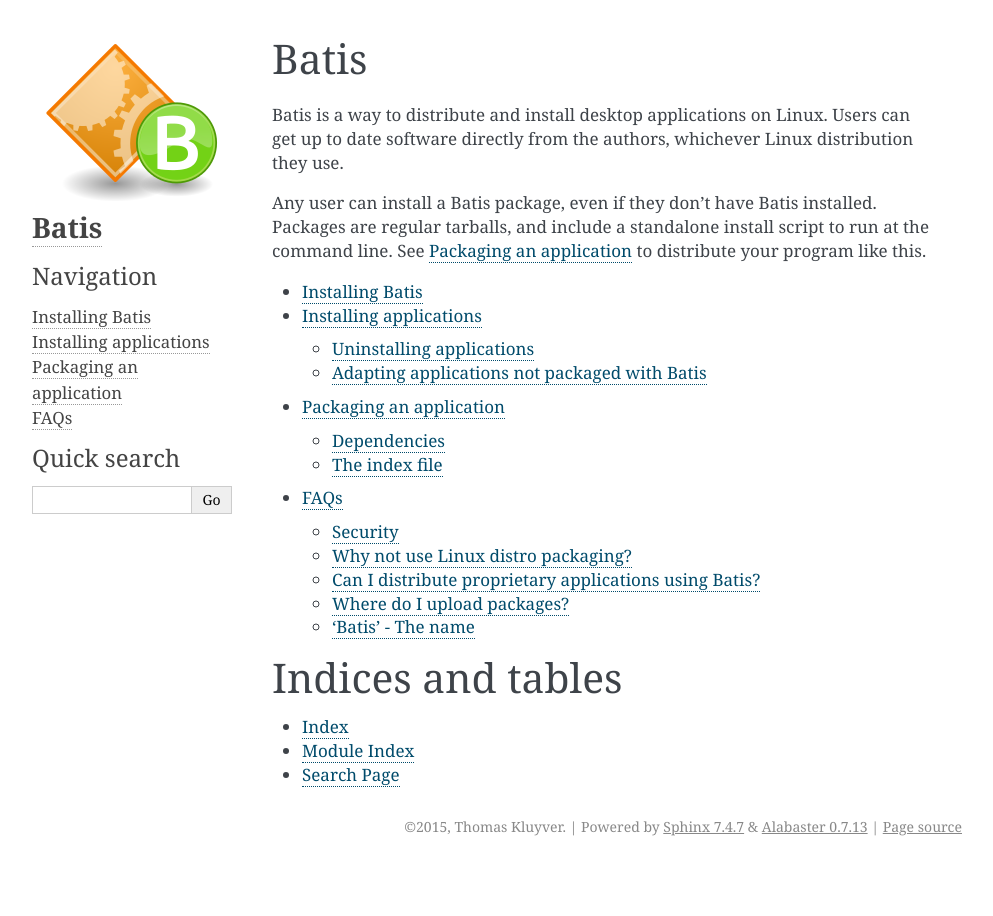
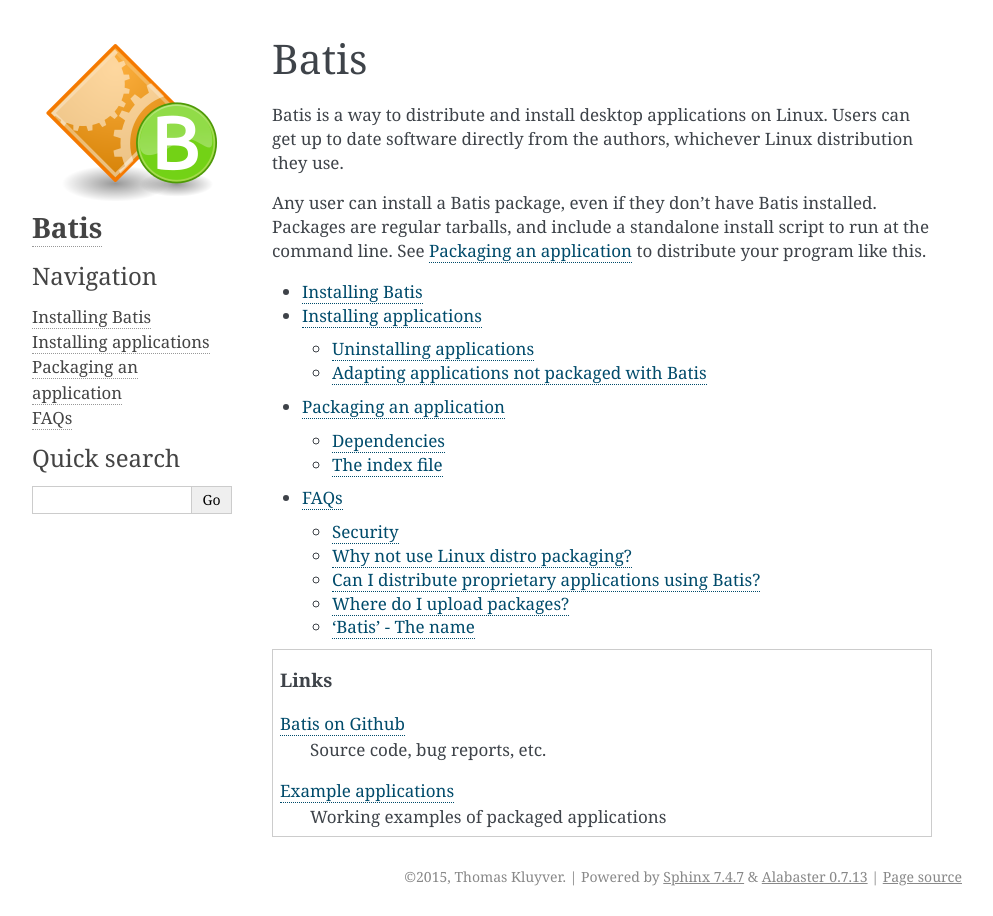
Before and after one commit to batis-installer/batis, a Sphinx documentation site: the page built from doc/index.rst, in a window 1280 px wide. Shown: the whole page, without its empty margins (148-1141 px from the left). Built offline with Sphinx 7.4.7, drawn with Linux system fonts in a browser that asks for light colours.

Commit message:
Add links to Github and example apps

```diff
--- a/doc/index.rst
+++ b/doc/index.rst
@@ -17,10 +17,10 @@
    packaging
    faq
 
+.. topic:: Links
 
-Indices and tables
-==================
+   `Batis on Github <https://github.com/batis-installer/batis>`__
+     Source code, bug reports, etc.
 
-* :ref:`genindex`
-* :ref:`modindex`
-* :ref:`search`
+   `Example applications <http://batis-installer.github.io/example-apps/>`__
+     Working examples of packaged applications
```
